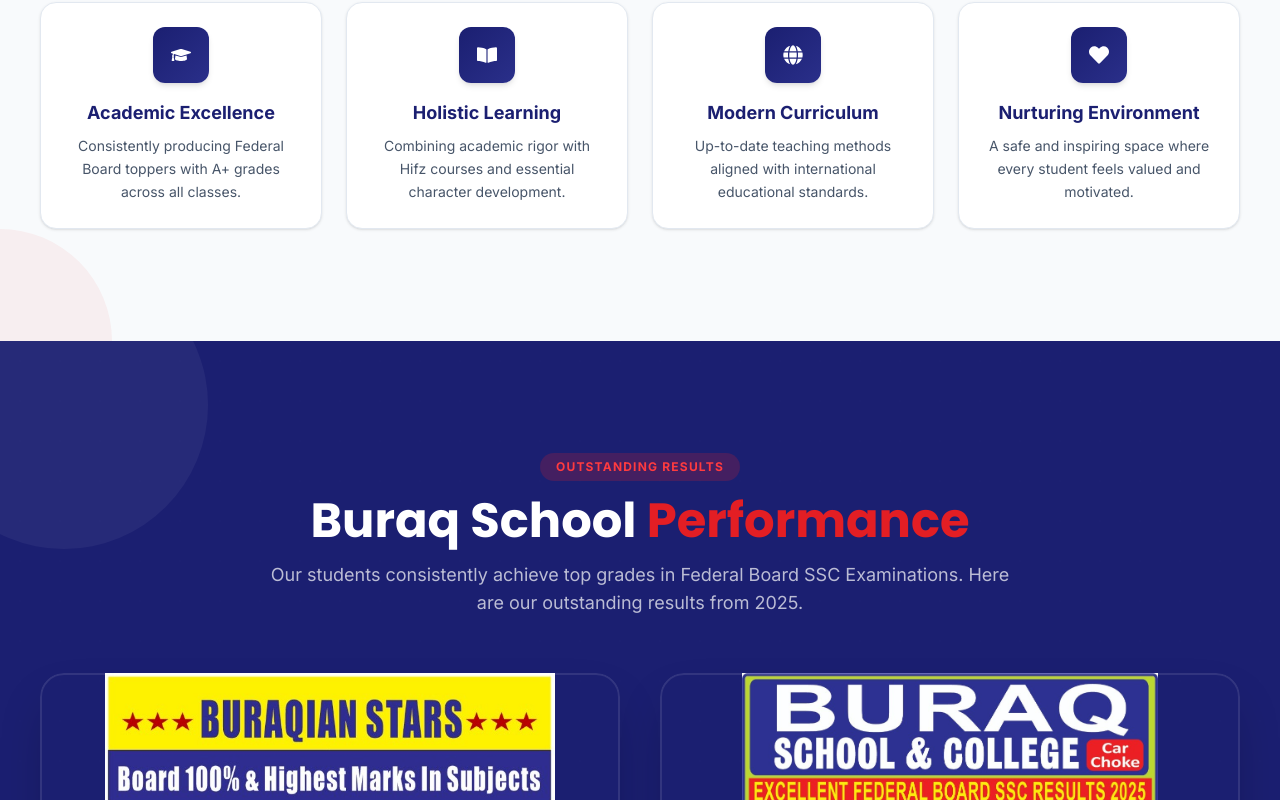
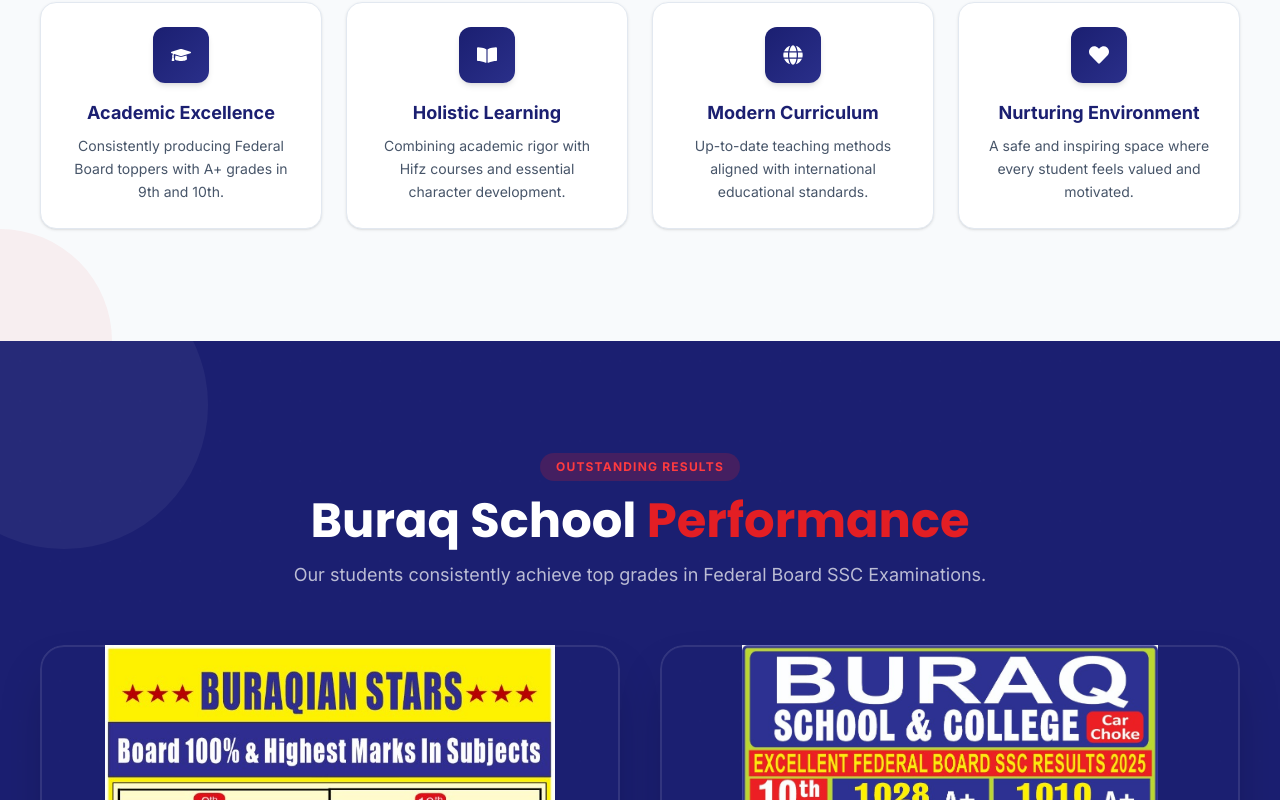
Before and after one commit to pixelwebdevelopers/buraq-school, a React (Vite) app in the folder frontend/: page / in a window 1280 px wide. Shown: the part 1280-2080 px from the top of the page. Built offline with nearby package versions, Linux system fonts and the light colour scheme; no server answers.

Commit message:
Text Changes By Client

```diff
--- a/frontend/src/components/landing/Footer.jsx
+++ b/frontend/src/components/landing/Footer.jsx
@@ -60,7 +60,7 @@
                         </div>
                         <p className="mt-4 text-sm leading-relaxed text-white/60">
                             The largest educational system with the lowest fee structure. Affiliated with the
-                            Federal Board. Producing excellent board results for over 12 years.
+                            Federal Board. Producing excellent board results for over 18 years.
                         </p>
                         {/* Social */}
                         <div className="mt-6 flex gap-3">
--- a/frontend/src/components/landing/PerformanceSection.jsx
+++ b/frontend/src/components/landing/PerformanceSection.jsx
@@ -33,8 +33,7 @@
                         Buraq School <span className="text-secondary">Performance</span>
                     </h2>
                     <p className="mt-4 text-base text-white/70 sm:text-lg">
-                        Our students consistently achieve top grades in Federal Board SSC Examinations. Here are
-                        our outstanding results from 2025.
+                        Our students consistently achieve top grades in Federal Board SSC Examinations.
                     </p>
                 </div>
 
@@ -51,7 +50,7 @@
                             alt="Buraq School Board Results Table"
                             className="w-full max-h-[80vh] lg:max-h-[70vh] object-contain transition-transform duration-500 group-hover:scale-105"
                         />
-                         <div className="absolute bottom-0 inset-x-0 glass-dark p-4 z-20">
+                        <div className="absolute bottom-0 inset-x-0 glass-dark p-4 z-20">
                             <p className="text-sm font-bold text-white">
                                 Detailed Board Performance
                             </p>
--- a/frontend/src/components/landing/VisionSection.jsx
+++ b/frontend/src/components/landing/VisionSection.jsx
@@ -5,7 +5,7 @@
     {
         icon: FaGraduationCap,
         title: 'Academic Excellence',
-        description: 'Consistently producing Federal Board toppers with A+ grades across all classes.',
+        description: 'Consistently producing Federal Board toppers with A+ grades in 9th and 10th.',
     },
     {
         icon: FaBookOpen,
@@ -47,8 +47,8 @@
                         At Buraq School & College, our vision is to be the leading educational institution that
                         transforms young minds into responsible, knowledgeable, and compassionate leaders. We
                         believe in making quality education accessible to all through the lowest fee structure
-                        while maintaining the highest academic standards. For over 12 years, we have been
-                        nurturing excellence and shaping the future of our nation, one student at a time.
+                        while maintaining the highest academic standards. For over 18 years, we have been
+                        nurturing excellence and shaping the future of our nation.
                     </p>
                 </div>
 
```
